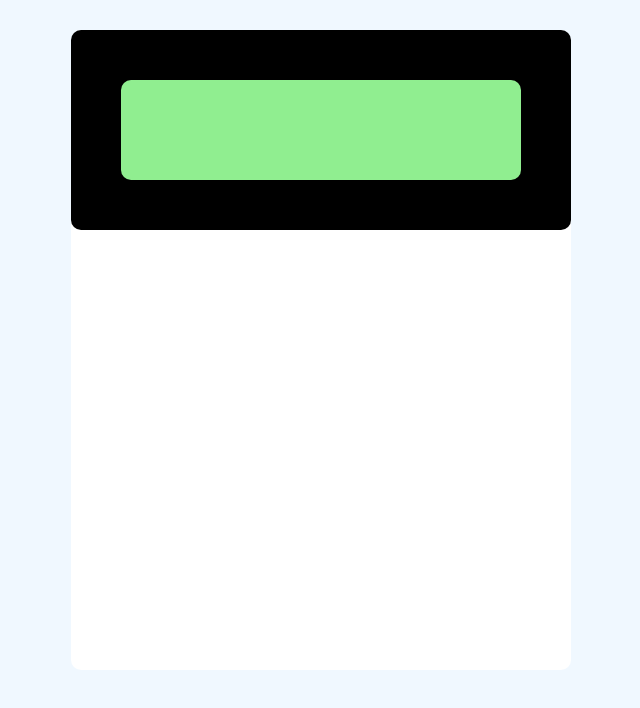
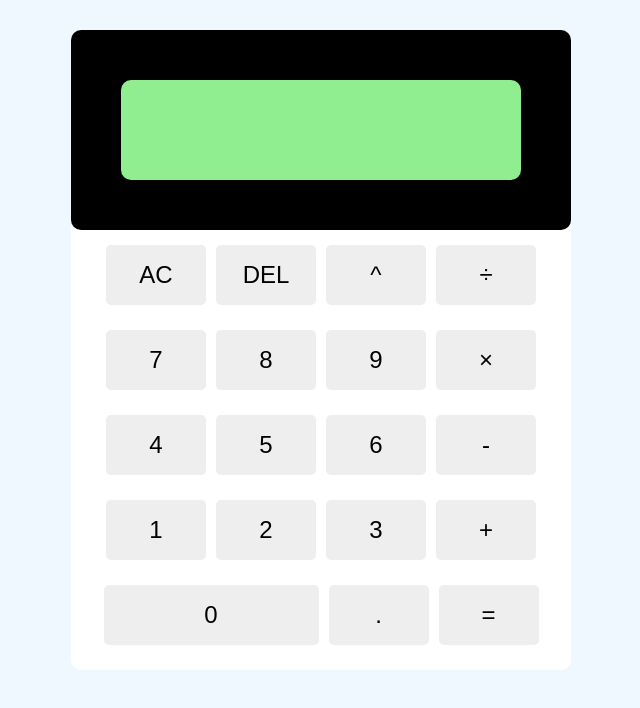
Before and after one commit to nmromero12/basic-calculator, a plain HTML site: page index.html in a window 1280 px wide. Shown: the whole page, without its empty margins (319-959 px from the left). Drawn offline with Linux system fonts and the light colour scheme.

Commit message:
Calculator Design finished

```diff
--- a/index.html
+++ b/index.html
@@ -12,7 +12,26 @@
         <div class="display-container">
             <div class="display-box"></div>
         </div>
-        <div class="buttons">
+        <div class="button-container">
+            <button>AC</button>
+            <button>DEL</button>
+            <button>^</button>
+            <button>&divide;</button>
+            <button>7</button>
+            <button>8</button>
+            <button>9</button>
+            <button>&times;</button>
+            <button>4</button>
+            <button>5</button>
+            <button>6</button>
+            <button>-</button>
+            <button>1</button>
+            <button>2</button>
+            <button>3</button>
+            <button>+</button>
+            <button class="zero">0</button>
+            <button>.</button>
+            <button>=</button>
 
         </div>
     </div>
--- a/styles.css
+++ b/styles.css
@@ -33,3 +33,31 @@ body {
     width: 400px;
     border-radius: 10px;
 }
+
+.button-container {
+    display: flex;
+    flex-wrap: wrap;
+    justify-content: center;
+    gap: 10px;
+    flex-grow: 1;
+    padding: 10px;
+    padding-top: 15px;
+
+
+
+
+}
+
+button {
+    width: 100px;
+    height: 60px;
+    font-size: 24px;
+    background-color: #eee;
+    border: none;
+    border-radius: 5px;
+    cursor: pointer;
+}
+
+.zero {
+    width: 215px;
+}
```
